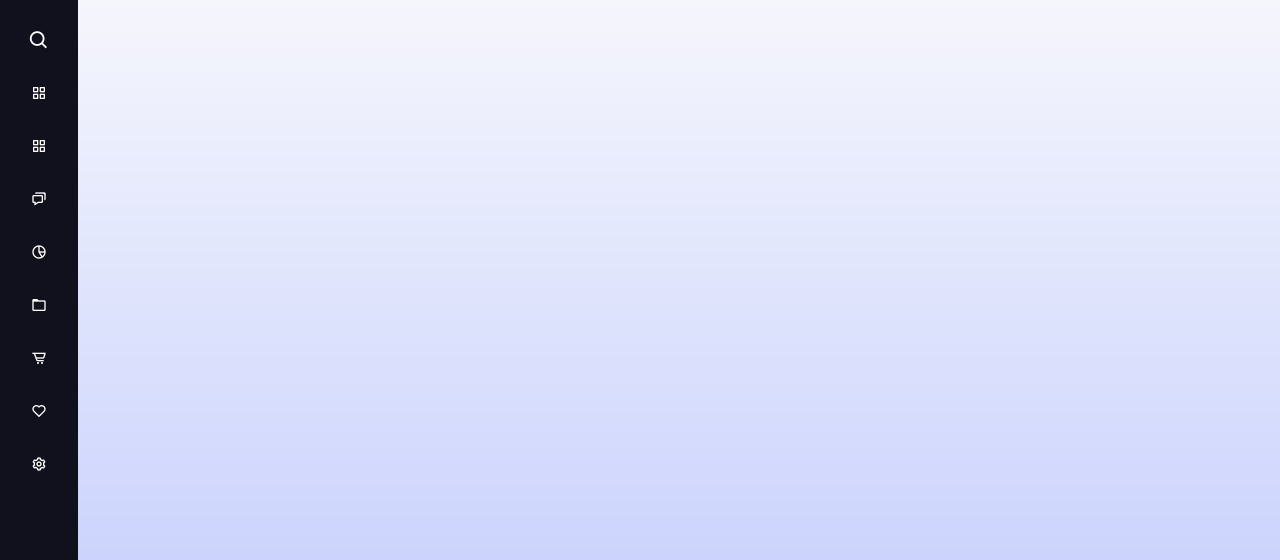
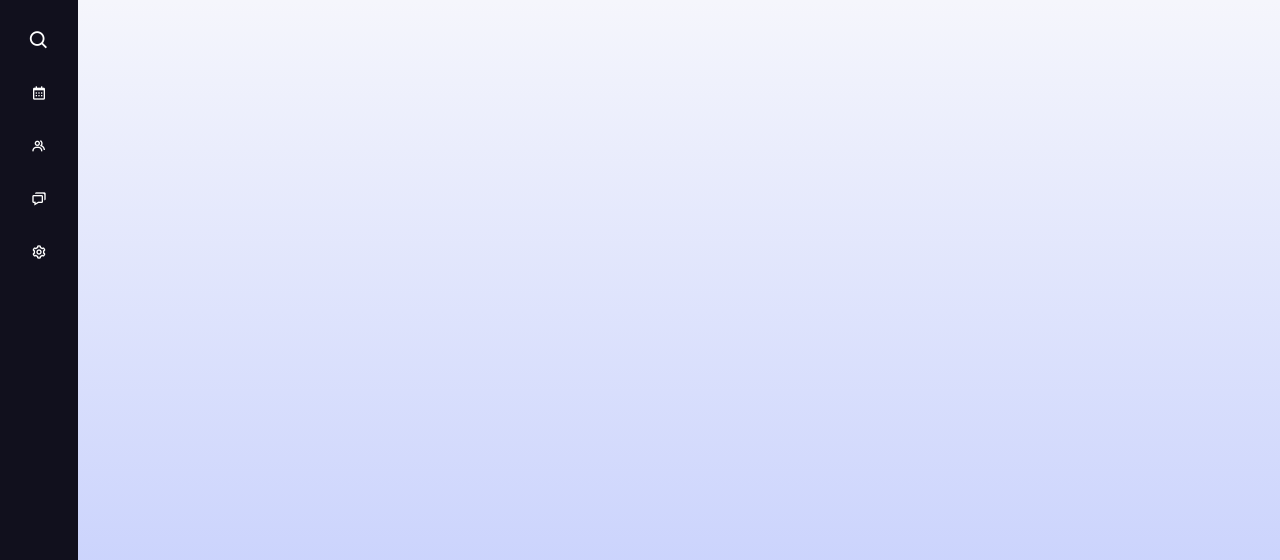
Before and after one commit to laksh0820/Collaborative-Calendar-for-Event-Scheduling, a Flask app: page / in a window 1280 px wide. Shown: the part 66-626 px from the top of the page. Run offline with Flask 3, Linux system fonts and the light colour scheme.

Commit message:
Minor Updates in Sidebar

```diff
--- a/Project/templates/base.html
+++ b/Project/templates/base.html
@@ -35,17 +35,17 @@
           </li>
           <li>
             <a href="{{ url_for('get_calendar') }}">
-              <i class="bx bx-grid-alt"></i>
+              <i class="bx bx-calendar"></i>
               <span class="links_name">Calendar</span>
             </a>
             <span class="tooltip">Calendar</span>
           </li>
           <li>
             <a href="{{ url_for('dashboard')}} ">
-              <i class="bx bx-grid-alt"></i>
-              <span class="links_name">Dashboard</span>
+              <i class="bx bx-group"></i>
+              <span class="links_name">Group</span>
             </a>
-            <span class="tooltip">Dashboard</span>
+            <span class="tooltip">Group</span>
           </li>
           <li>
             <a href="#">
@@ -53,34 +53,6 @@
               <span class="links_name">Messages</span>
             </a>
             <span class="tooltip">Messages</span>
-          </li>
-          <li>
-            <a href="#">
-              <i class="bx bx-pie-chart-alt-2"></i>
-              <span class="links_name">Analytics</span>
-            </a>
-            <span class="tooltip">Analytics</span>
-          </li>
-          <li>
-            <a href="#">
-              <i class="bx bx-folder"></i>
-              <span class="links_name">Files Manager</span>
-            </a>
-            <span class="tooltip">Files</span>
-          </li>
-          <li>
-            <a href="#">
-              <i class="bx bx-cart-alt"></i>
-              <span class="links_name">Order</span>
-            </a>
-            <span class="tooltip">Order</span>
-          </li>
-          <li>
-            <a href="#">
-              <i class="bx bx-heart"></i>
-              <span class="links_name">Saved</span>
-            </a>
-            <span class="tooltip">Saved</span>
           </li>
           <li>
             <a href="#">
@@ -94,10 +66,7 @@
         <div class="profile_content">
           <div class="profile">
             <div class="profile_details">
-              <img
-                src="https://cactusthemes.com/blog/wp-content/uploads/2018/01/tt_avatar_small.jpg"
-                alt=""
-              />
+              <i class="bx bx-user-circle" style="font-size: 35px;"></i>
               <div class="name_job">
                 <div class="name">{{ current_user.name }}</div>
               </div>
```
